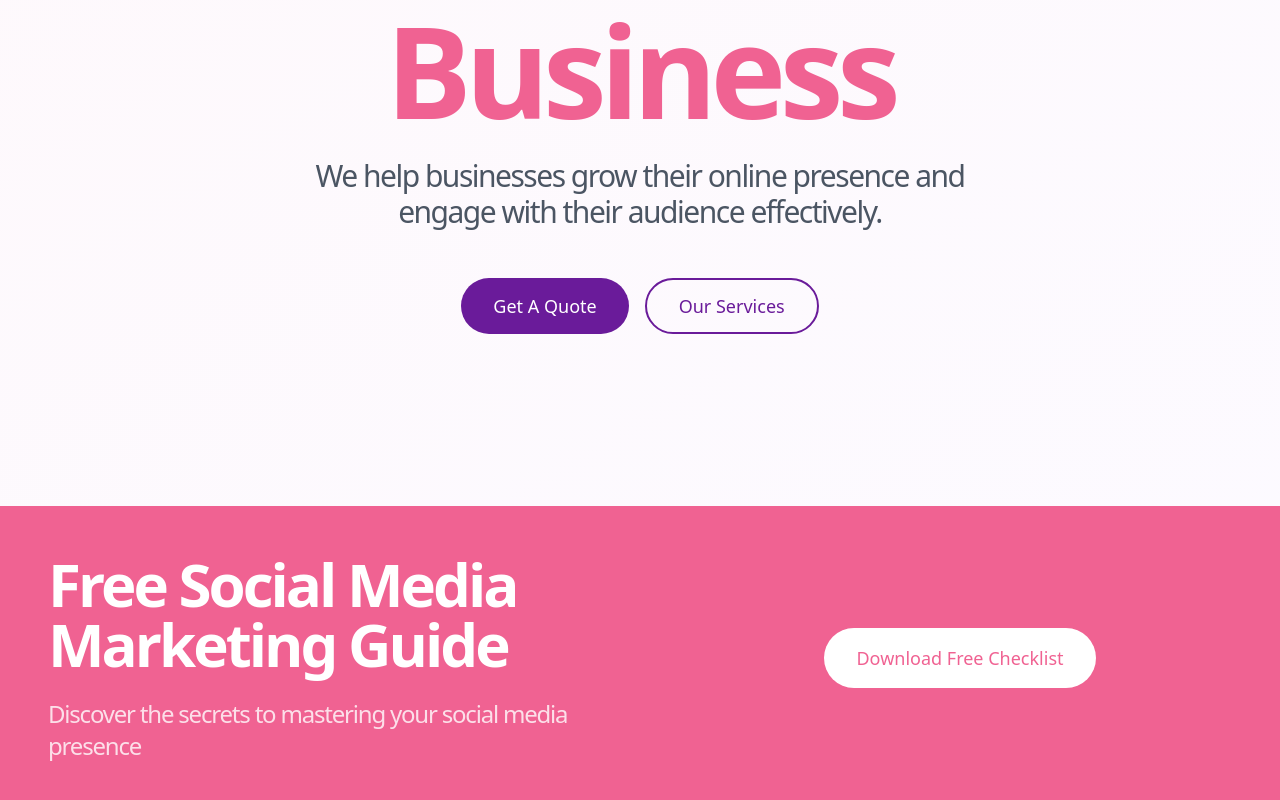
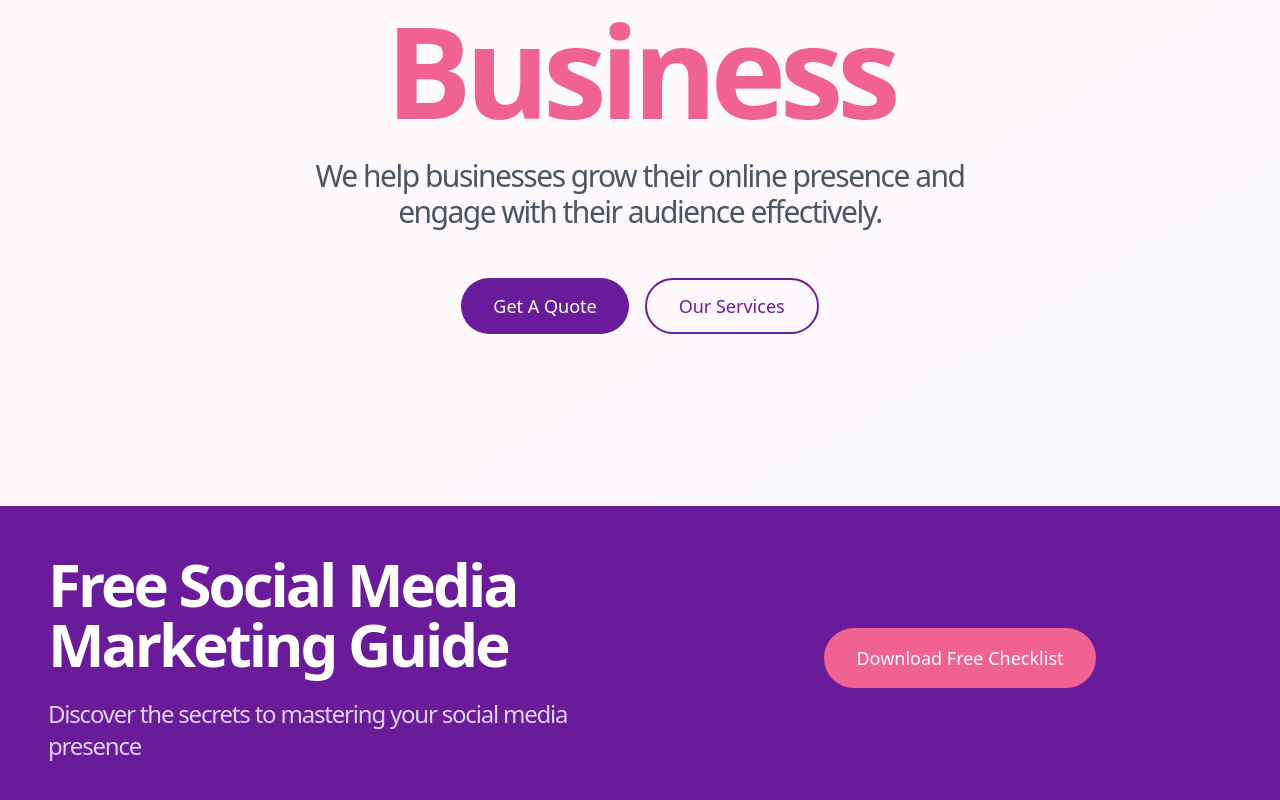
Before and after one commit to chanmaxsolutions/brandme, a Next.js app: page / in a window 1280 px wide. Shown: the part 294-1094 px from the top of the page. Built offline with nearby package versions, Linux system fonts and the light colour scheme; a web font is replaced by a local one.

Commit message:
Update DownloadSection.tsx

```diff
--- a/src/components/sections/DownloadSection.tsx
+++ b/src/components/sections/DownloadSection.tsx
@@ -121,7 +121,7 @@ const DownloadSection: React.FC = () => {
     };
 
     return (
-        <section className="bg-secondary">
+        <section className="bg-primary">
             <div className="container mx-auto">
                 <div className="grid md:grid-cols-2 min-h-[300px]">
                     {/* Left Column - Big Text */}
@@ -141,7 +141,7 @@ const DownloadSection: React.FC = () => {
                     <div className="pb-8 md:p-12 flex items-center justify-center">
                         <button
                             onClick={() => setIsModalOpen(true)}
-                            className="bg-white text-secondary px-8 py-4 rounded-full hover:opacity-90 transition-all duration-300 flex items-center gap-2 text-lg"
+                            className="bg-secondary text-white px-8 py-4 rounded-full hover:opacity-90 transition-all duration-300 flex items-center gap-2 text-lg"
                         >
 
                             Download Free Checklist
```
